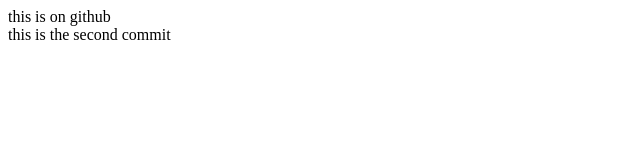
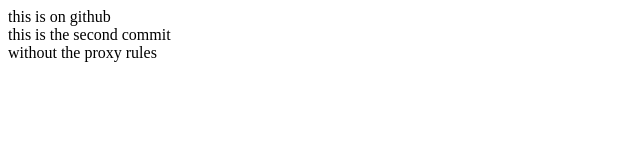
Before and after one commit to MansourNaseri/secondProject, a plain HTML site: page index.html in a window 1280 px wide. Shown: the whole page, without its empty margins (0-640 px from the left). Drawn offline with Linux system fonts and the light colour scheme.

Commit message:
thrid commit

```diff
--- a/index.html
+++ b/index.html
@@ -10,5 +10,6 @@
 <body>
     <div>this is on github</div>
     <span>this is the second commit</span>
+    <div>without the proxy rules</div>
 </body>
 </html>
```
